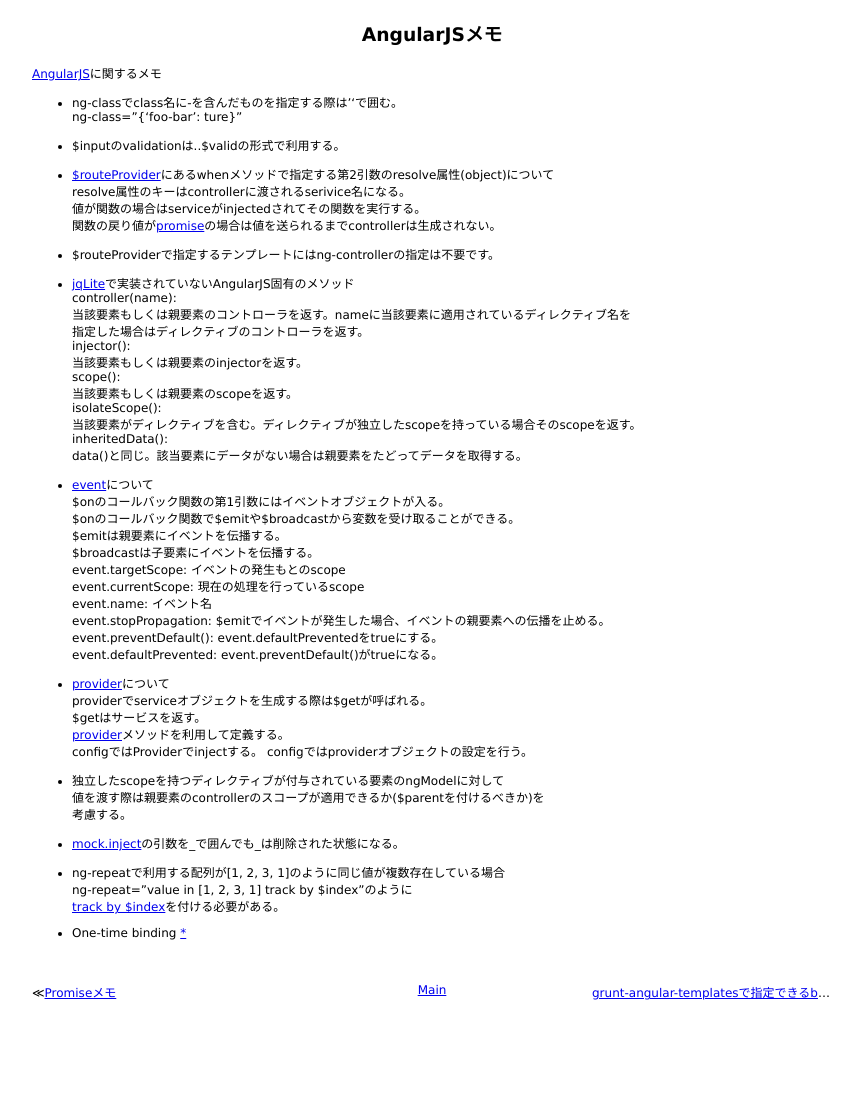
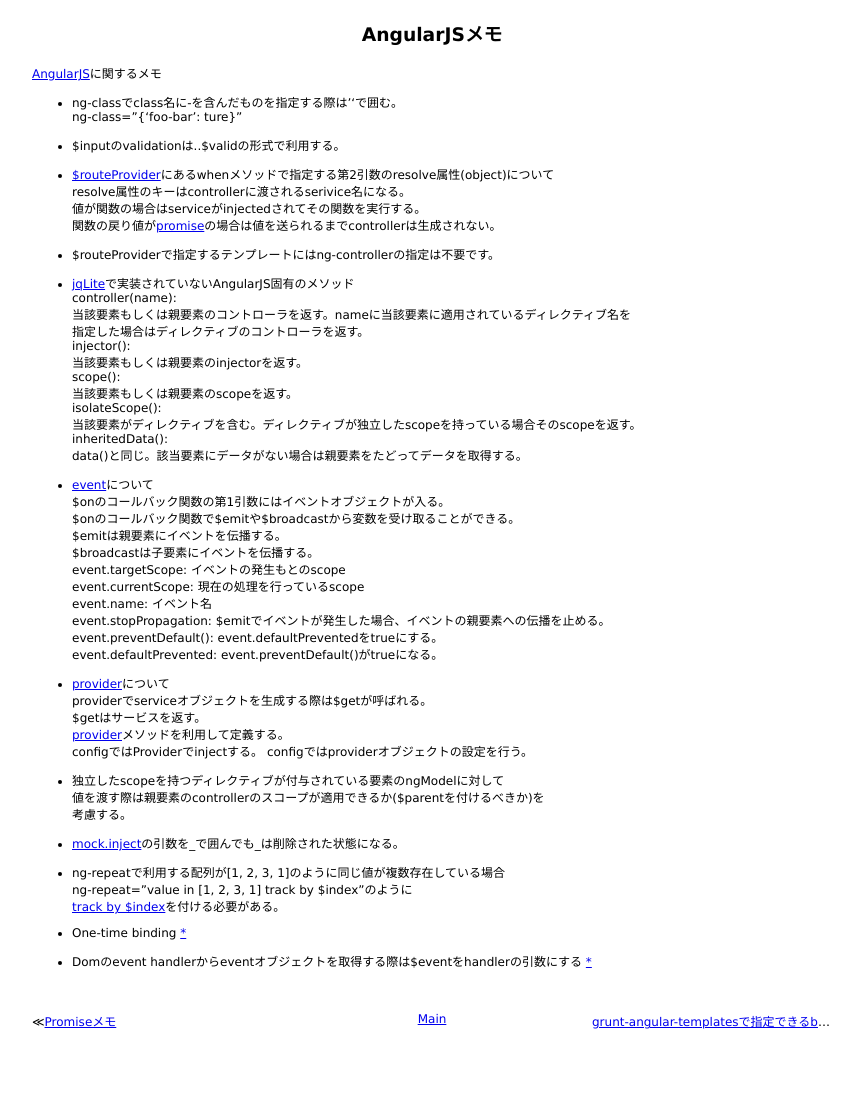
Before and after one commit to 38elements/38elements.github.com, a Jekyll site: the page built from _posts/2014-5-24-AngularJS.md, in a window 1280 px wide. Shown: the whole page, without its empty margins (208-1068 px from the left). Built offline with Jekyll 4.4.1, drawn with Linux system fonts in a browser that asks for light colours; Markdown is read by kramdown in place of the engine named in the settings; before the commit the page ends 1069 px from its top, so only the background shows below that.

Commit message:
Update 2014-5-24-AngularJS.md

```diff
--- a/_posts/2014-5-24-AngularJS.md
+++ b/_posts/2014-5-24-AngularJS.md
@@ -60,3 +60,5 @@ ng-repeat="value in [1, 2, 3, 1] track by $index"のように
 [track by $index](https://docs.angularjs.org/error/ngRepeat/dupes)を付ける必要がある。
 
 * One-time binding [*](https://docs.angularjs.org/guide/expression)
+
+* Domのevent handlerからeventオブジェクトを取得する際は$eventをhandlerの引数にする [*](https://docs.angularjs.org/guide/expression)
```
